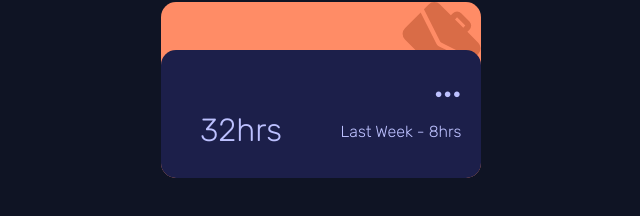
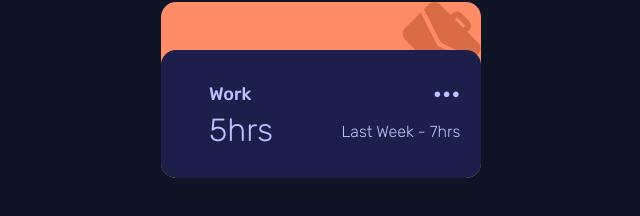
Before and after one commit to the-rabblerouser/Time-tracking-dashboard, a Next.js app: page / in a window 1280 px wide. Shown: the part 230-446 px from the top of the page, without its empty margins (319-959 px from the left). Built offline with nearby package versions, Linux system fonts and the light colour scheme.

Commit message:
Work stats now pulled from data

```diff
--- a/pages/index.js
+++ b/pages/index.js
@@ -40,6 +40,11 @@ export default function Home() {
 		</svg>
 	);
 
+	const {
+		title,
+		timeframes: { daily, weekly, monthly },
+	} = data[0];
+
 	return (
 		<>
 			<Container>
@@ -50,12 +55,12 @@ export default function Home() {
 					</SVGContainer>
 					<StatProfileContainer>
 						<CurrentContainer>
-							<CardTitle></CardTitle>
-							<CardHours>32hrs</CardHours>
+							<CardTitle>{title}</CardTitle>
+							<CardHours>{daily.current}hrs</CardHours>
 						</CurrentContainer>
 						<PriorContainer>
 							<Dots>•••</Dots>
-							<PriorHours>Last Week - 8hrs</PriorHours>
+							<PriorHours>Last Week - {daily.previous}hrs</PriorHours>
 						</PriorContainer>
 					</StatProfileContainer>
 				</StatContainer>
```
